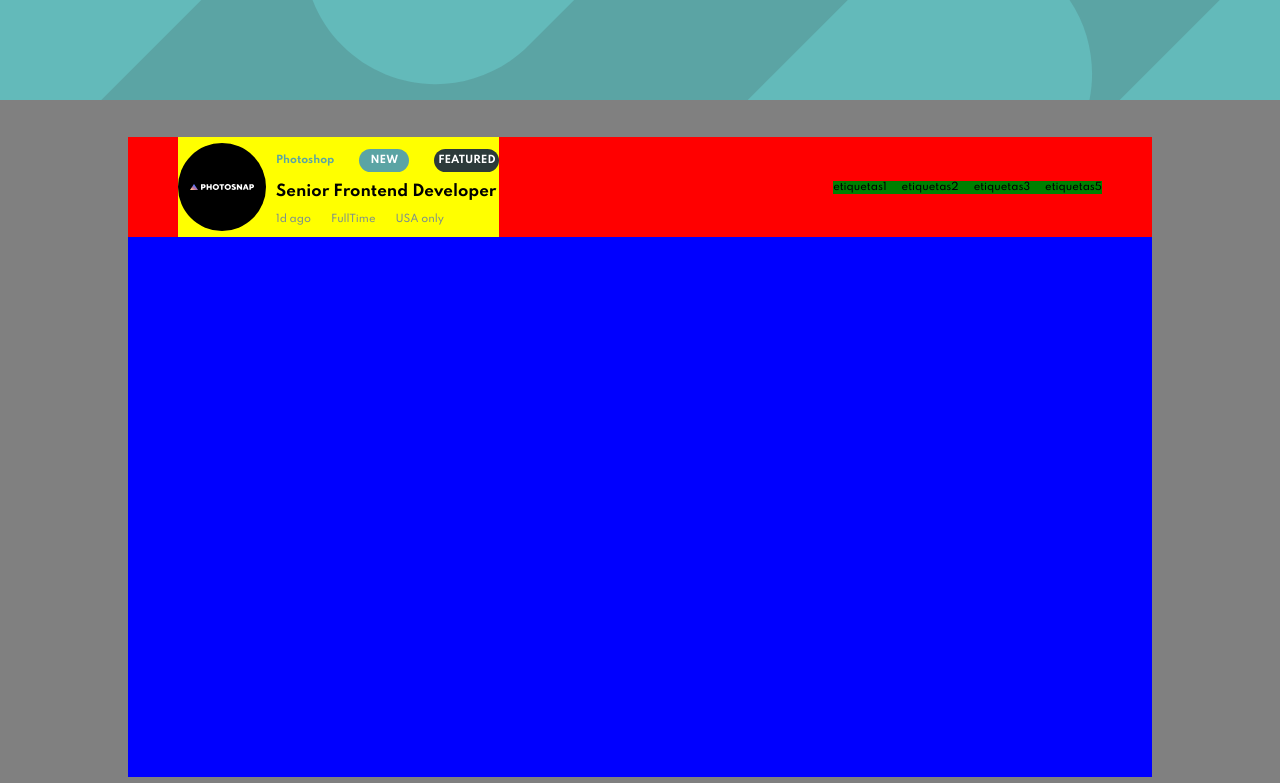
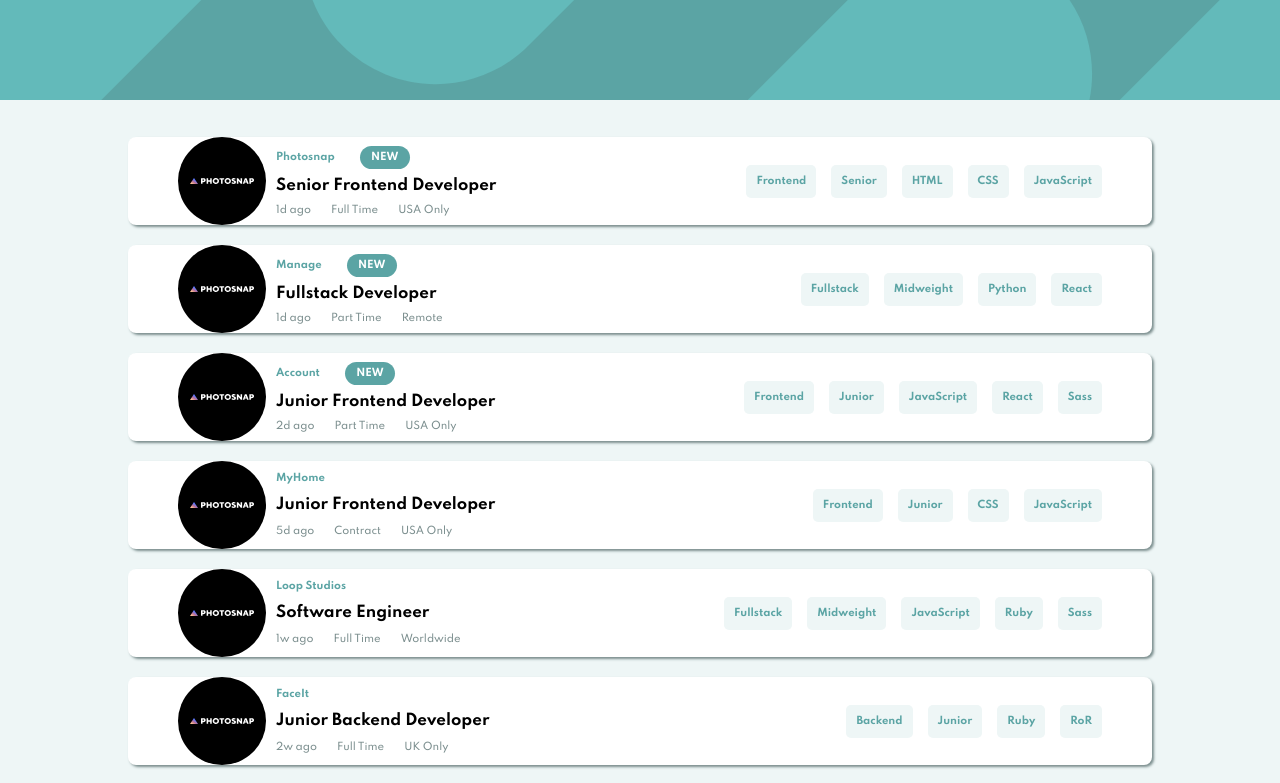
Before and after one commit to jyunakaike/StaticJobListingsMaster, a React app: page / in a window 1280 px wide. Shown: the top 783 px of the page. Built offline with nearby package versions, Linux system fonts and the light colour scheme.

Commit message:
feat Import initial state and props to Job comp. change Job Details

```diff
--- a/src/components/App.jsx
+++ b/src/components/App.jsx
@@ -1,17 +1,23 @@
 import React from 'react';
 import JobList from './JobList.jsx';
 import Job from './Job.jsx';
+import initialState from '../initialState';
 
 import '../styles/components/App.css'
 
 const App = () => {
+    const job = initialState.list;
+
     return (
         <React.Fragment>
             <header>
             </header>
             <main>
-                <JobList>
-                    <Job />
+                <JobList >
+                    {
+                        job.map((todo) => <Job job={todo} />)
+                        // job.map((todo) => <div key={todo.id}>{todo.id}</div>)
+                    }
                 </JobList>
             </main>
         </React.Fragment>
--- a/src/components/Job.jsx
+++ b/src/components/Job.jsx
@@ -3,24 +3,50 @@
 
 import photosnap from '../assets/images/photosnap.svg'
 
-const Job = (props) => {
+const Job = ({ job }) => {
+  let etiquete = [job.role, job.level]
+  etiquete = etiquete.concat(job.languages, job.tools)
+
+  const button = () => {
+
+    etiquete.map(todo => console.log(todo))
+
+
+  }
+
+
+
+
+
   return (
-    <div className='JobContainer'>
+    <div className='JobContainer' key={job.id}  >
+      {/* <button onClick={button}>holas</button> */}
+      {/* {
+        etiquete.map(todo => <div>{todo}</div>)
+      } */}
+
 
       <div className='JobContainer-Job' >
         <img src={photosnap} alt="" />
-
         <div className='Job--Detail'>
           <div className='Detail--Company'>
-            Photoshop
-            <div className='New' >NEW</div>
-            <div className='Featured'>FEATURED</div>
+            {job.company}
+            {
+              (job.new)
+                ? <div className='New' >NEW</div>
+                : null
+            }
+            {
+              (job.fetured)
+                ? <div className='Featured'>FEATURED</div>
+                : null
+            }
           </div>
-          <div className='Detail--Position'>Senior Frontend Developer</div>
+          <div className='Detail--Position'>{job.position}</div>
           <div className='Detail--TimeLocation'>
-             <div>1d ago</div>
-             <div>FullTime</div>
-             <div>USA only</div>
+            <div>{job.postedAt}</div>
+            <div>{job.contract}</div>
+            <div>{job.location}</div>
           </div>
         </div>
       </div>
@@ -28,13 +54,14 @@
       <div className='JobContainer-SeparatorLine' >Linea</div>
 
       <div className='JobContainer-Etiquetes'>
-        <div>etiquetas1</div>
-        <div>etiquetas2</div>
-        <div>etiquetas3</div>
-        <div>etiquetas5</div>
+
+        {
+          etiquete.map(todo => <div className='Etiquete'>{todo}</div>)
+
+        }
       </div>
+    </div>
 
-    </div>
   );
 };
 
--- a/src/initialState.js
+++ b/src/initialState.js
@@ -1,9 +1,9 @@
-export default{
-    list:[
+export default {
+  list: [
     {
       "id": 1,
       "company": "Photosnap",
-          "logo": "./images/photosnap.svg",
+      "logo": "photosnap.svg",
       "new": true,
       "featured": true,
       "position": "Senior Frontend Developer",
--- a/src/styles/components/App.css
+++ b/src/styles/components/App.css
@@ -22,7 +22,7 @@
 
 main{
     /* background-color: var(--LightGrayishCyan);  */
-    background-color: gray;
+    background-color: var(--LightGrayishCyan);
     width: 100vw;
     height: 89.3vh; /*maybe change later*/
     display: flex;
--- a/src/styles/components/Job.css
+++ b/src/styles/components/Job.css
@@ -1,28 +1,26 @@
 @import "../_vars.css";
 
 .JobContainer{
-    background-color: red;
+    background-color: white;
     width: 100%;
     height: 100px;
     display: flex;
         justify-content: space-between;
         align-items: center;
     padding: 0 50px 0 50px;
+    border-radius: 8px;
+    box-shadow: var(--DarkGrayishCyan) 1.95px 1.95px 2.6px;
 }
 
 .JobContainer-Job{
-    background-color: yellow;
+    /* background-color: yellow; */
     display: flex;
         justify-content: space-between;
         align-items: center;
     gap: 10px;
     height: 100%;
 }
-/* .Job--Logo{
-    width: 10px;
-    height: 10px;
-    border-radius: 15px;
-} */
+
 .Job--Detail{
     /* background-color: hotpink; */
     height: 100%;
@@ -40,7 +38,6 @@
         justify-content: center;
         align-items: center;
     gap: 25px;
-
 }
 
 .New{
@@ -49,7 +46,6 @@
     border-radius: 20px;
     width: 50px;
     height: 23px;
-
     display: flex;
         justify-content: center;
         align-items: center;
@@ -61,17 +57,14 @@
     border-radius: 20px;
     width: 65px;
     height: 23px;
-
     display: flex;
         justify-content: center;
         align-items: center;
 }
 
-
 .Detail--Position{
     font-weight: bold;
     font-size: 1.5rem;
-
 }
 .Detail--TimeLocation{
     color: var(--DarkGrayishCyan );
@@ -88,8 +81,17 @@
 }
 
 .JobContainer-Etiquetes{
-    background-color: green;
+    /* background-color: green; */
     display: flex;
         justify-content: flex-end;
     gap: 15px;
 }
+
+.Etiquete{
+    background-color: var(--LightGrayishCyan);
+    border-radius: 5px;
+    padding :10px;
+    color: var(--DesaturatedDarkCyan);
+    font-size: 1rem;
+    font-weight: bold;
+}
--- a/src/styles/components/JobList.css
+++ b/src/styles/components/JobList.css
@@ -1,9 +1,10 @@
 section{
     position: absolute;
-    background-color: blue; /* change later */
+    /* background-color: blue;  */
     width: 80%;
     height: 80%;
     display: flex;
     flex-direction: column;
+    gap: 20px;
 
 }
--- a/webpack.config.js
+++ b/webpack.config.js
@@ -11,6 +11,10 @@
     mode: 'development',
     resolve: {
         extensions:['.js','jsx'],
+        alias: {
+            '@images': path.resolve(__dirname,'src/assets/images'),
+        }
+
     },
     module: {
         rules:[
```
Also changed, not shown: src/components/JobList.jsx (+5 -4 lines). Lines whose indentation alone changed are shown as unchanged.
